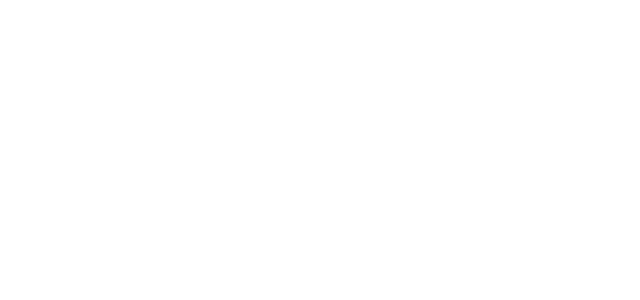
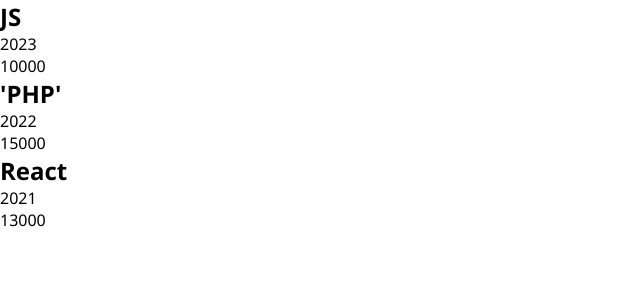
Before and after one commit to vitaliygalata1986/react-study-course_1, a React (Create React App) app: page / in a window 1280 px wide. Shown: the top 300 px of the page, without its empty margins (0-640 px from the left). Built offline with nearby package versions, Linux system fonts and the light colour scheme.

Commit message:
Use JSX code and create book components

```diff
--- a/src/App.js
+++ b/src/App.js
@@ -1,7 +1,14 @@
 import './App.css';
+import Book from './components/Book';
 
-function App() {
-  return  <div className="App"></div>
+function App(name, year, price) {
+  return (
+    <div>
+      <Book name="JS" year="2023" price="10000" />
+      <Book name="'PHP'" year="2022" price="15000" />
+      <Book name="React" year="2021" price="13000" />
+    </div>
+  );
 }
 
 export default App;
--- /dev/null
+++ b/src/components/Book.jsx
@@ -0,0 +1,11 @@
+const Book = ({ name, year, price }) => {
+  return (
+    <div>
+      <h2>{name}</h2>
+      <p>{year}</p>
+      <p>{price}</p>
+    </div>
+  );
+};
+
+export default Book;
```
